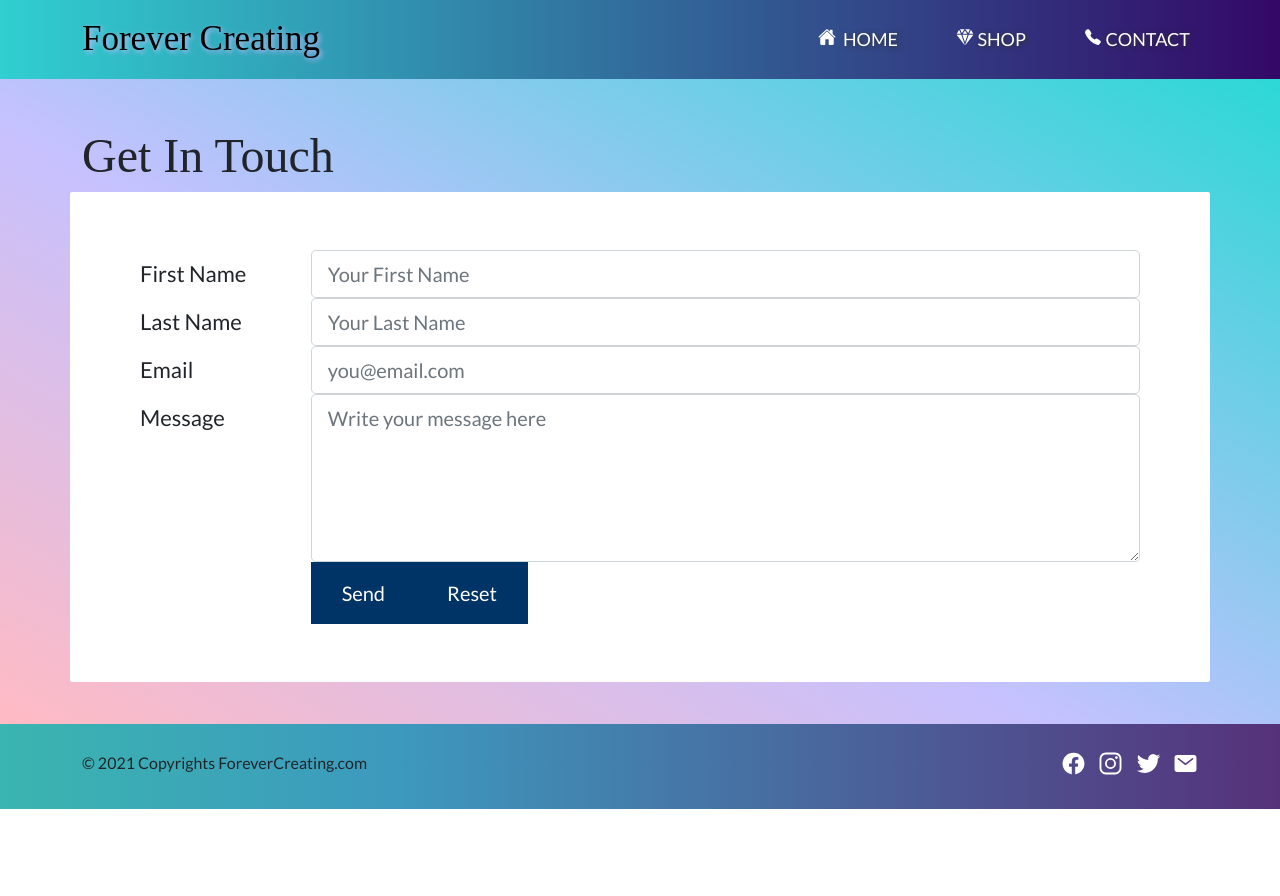
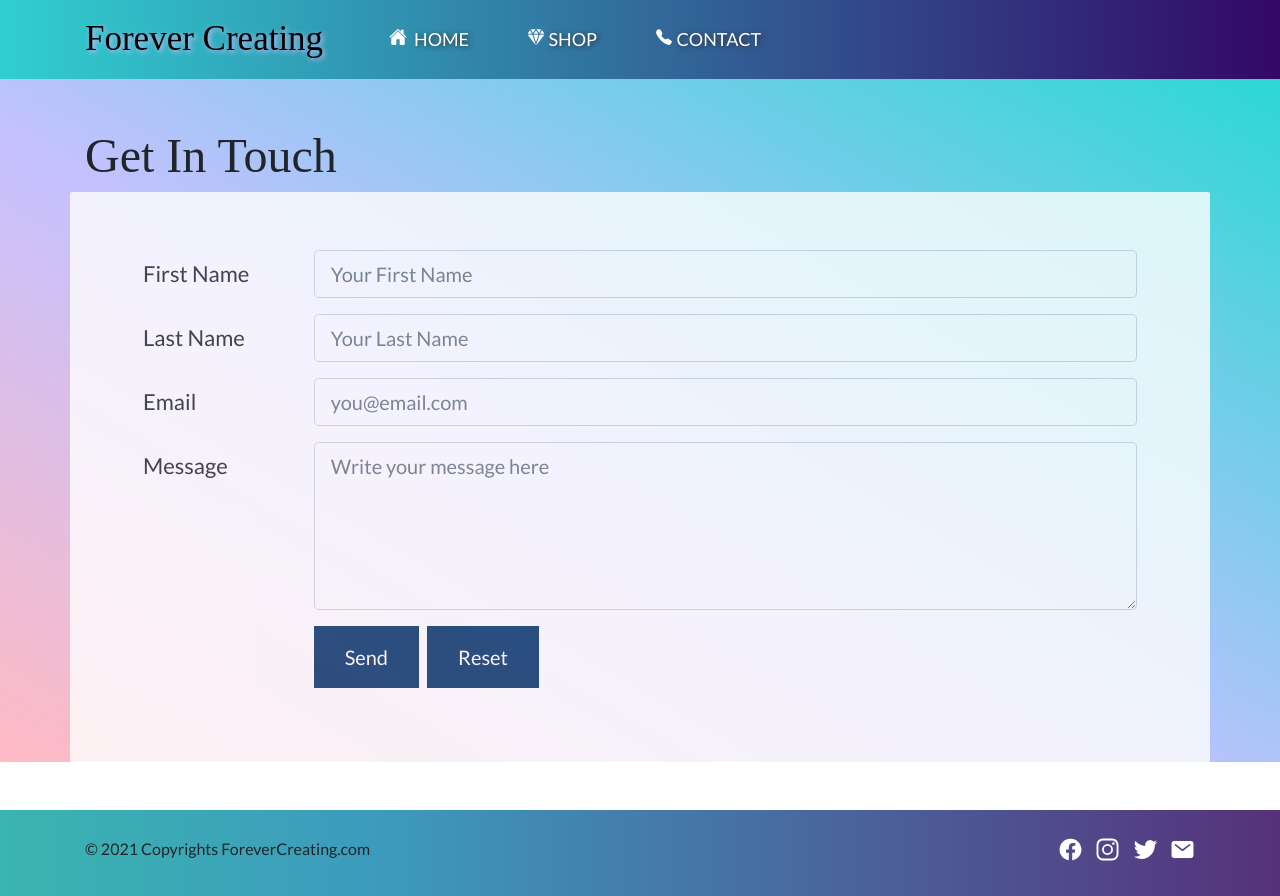
Before and after one commit to Pracasap/Clay-Earrings, a React (Create React App) app: page /contact in a window 1280 px wide. Before the commit the page ends 809 px from the top, so only its background shows below. Built offline with nearby package versions, Linux system fonts and the light colour scheme; a web font is replaced by a local one.

Commit message:
removed hr element and RenderIcon function

```diff
--- a/package.json
+++ b/package.json
@@ -6,7 +6,7 @@
     "@testing-library/jest-dom": "^5.11.4",
     "@testing-library/react": "^11.1.0",
     "@testing-library/user-event": "^12.1.10",
-    "bootstrap": "^5.1.3",
+    "bootstrap": "4.5.2",
     "emailjs-com": "^3.2.0",
     "react": "^17.0.2",
     "react-bootstrap": "^2.0.2",
--- a/src/App.css
+++ b/src/App.css
@@ -131,6 +131,10 @@ button[type=reset] {
   font-size: 22px !important;
 }
 
+FormGroup {
+  margin-bottom: 50px !important;
+}
+
 /* Products */
 .products {
   min-height: calc(100vh - 155px) !important;
--- a/src/Components/ContactCompoent.js
+++ b/src/Components/ContactCompoent.js
@@ -2,6 +2,7 @@ import emailjs from 'emailjs-com';
 import React, { Component } from "react";
 import { ToastContainer, toast } from 'react-toastify';
 import 'react-toastify/dist/ReactToastify.css';
+
 import {  Button, Form, FormGroup, Label, Input, Col, FormFeedback } from 'reactstrap';
 
 class Contact extends Component {
@@ -135,11 +136,11 @@ class Contact extends Component {
                             <h3>Get In Touch</h3>
                         </div>
                     </div>
-                    <div className="row row-content" style={{backgroundColor: '#fff', borderRadius: 2}}>
+                    <div className="row row-content" style={{backgroundColor: '#fff', opacity: 0.8, borderRadius: 2}}>
                         <div className="col m-2 m-md-3 m-lg-4 m-xl-5">
                             <ToastContainer />
                             <Form onSubmit={this.handleSubmit} id="contactForm">
-                                <FormGroup row>
+                                <FormGroup row className="mb-3">
                                     <Label htmlFor="firstName" className="form-label" lg={2}>First Name</Label>
                                     <Col>
                                         <Input type="text" id="firstName"
@@ -154,7 +155,7 @@ class Contact extends Component {
                                         <FormFeedback>{errors.firstName}</FormFeedback>
                                     </Col>
                                 </FormGroup>
-                                <FormGroup row>
+                                <FormGroup row className="mb-3">
                                     <Label htmlFor="lastName" className="form-label" lg={2}>Last Name</Label>
                                     <Col>
                                     <Input type="text" id="lastName"
@@ -169,7 +170,7 @@ class Contact extends Component {
                                         <FormFeedback>{errors.lastName}</FormFeedback>
                                     </Col>
                                 </FormGroup>
-                                <FormGroup row>
+                                <FormGroup row className="mb-3">
                                     <Label htmlFor="email" className="form-label" lg={2}>Email</Label>
                                     <Col>
                                     <Input type="email" id="email" name="email"
@@ -183,7 +184,7 @@ class Contact extends Component {
                                     <FormFeedback>{errors.email}</FormFeedback>
                                     </Col>
                                 </FormGroup>
-                                <FormGroup row>
+                                <FormGroup row className="mb-3">
                                     <Label htmlFor="message" className="form-label" lg={2}>Message</Label>
                                     <Col>
                                         <Input type="textarea" id="message" name="message" className="form-control form-control-lg" rows="5"
@@ -196,12 +197,12 @@ class Contact extends Component {
                                         <FormFeedback>{errors.message}</FormFeedback>
                                     </Col>
                                 </FormGroup>
-                                <FormGroup row>
+                                <FormGroup row className="mb-3">
                                     <Col className="col-lg-2 d-none d-lg-block">
                                     </Col>
                                     <Col className="col col-lg-10 d-flex justify-content-center justify-content-lg-start">
                                         <Button className="btn btn-full btn-lg mr-2" type="submit">Send</Button>
-                                        <Button className="btn btn-full btn-lg mr-2" type="reset" onClick={this.resetForm}>Reset</Button>
+                                        <Button className="btn btn-full btn-lg" type="reset" onClick={this.resetForm}>Reset</Button>
                                     </Col>
                                 </FormGroup>
                             </Form>
--- a/src/Components/ProductComponent.js
+++ b/src/Components/ProductComponent.js
@@ -34,10 +34,6 @@ const RenderEarrings = ({earring}) => {
             <CardBody>
             <CardTitle>{earring.name}</CardTitle>
             <CardText>{earring.description}</CardText>
-            <hr />
-            {/* <div className="card-icon">
-                <RenderIcons project={project} />
-            </div> */}
             </CardBody>
         </Card>
     )
```
Also changed, not shown: 1 other file (tests, documents, lock files or other folders).
